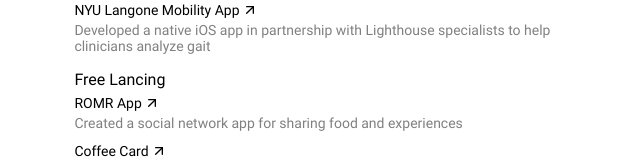
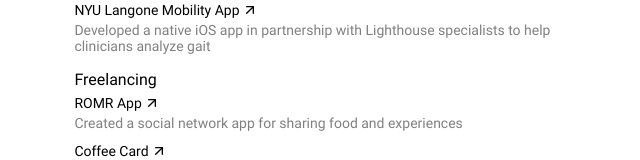
Before and after one commit to jinsung-kim/react-personal-homepage, a React (Create React App) app: page /work in a window 1280 px wide. Shown: the part 532-692 px from the top of the page, without its empty margins (60-700 px from the left). Built offline with nearby package versions, Linux system fonts and the light colour scheme.

Commit message:
free lancing => freelancing

```diff
--- a/src/pages/Work.jsx
+++ b/src/pages/Work.jsx
@@ -48,7 +48,7 @@
   },
 ];
 
-const FREE_LANCING = [
+const FREELANCING = [
   {
     redirectTo: "https://romr.app/",
     title: "ROMR App",
@@ -78,8 +78,8 @@
         <div className='work-label'>Work Experience</div>
         <DataTable data={WORK_EXPERIENCES} secondaryColor='#808080' />
 
-        <div className='work-label'>Free Lancing</div>
-        <DataTable data={FREE_LANCING} secondaryColor='#808080' />
+        <div className='work-label'>Freelancing</div>
+        <DataTable data={FREELANCING} secondaryColor='#808080' />
       </div>
 
       <style jsx='true'>{`
```
